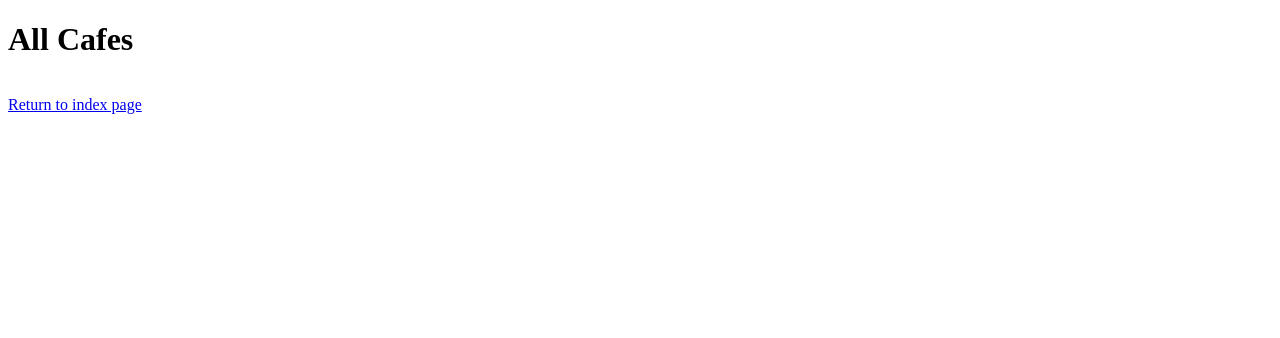
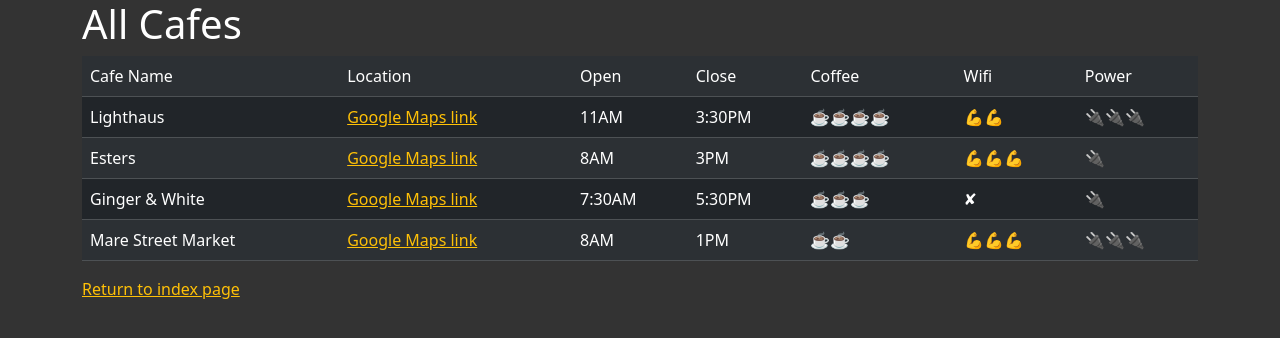
Before and after one commit to saiboT-Damaske/Day-62-starting-files-coffee-and-wifi, a Flask app: page /cafes in a window 1280 px wide. Shown: the top 338 px of the page. Run offline with Flask 3, Linux system fonts and the light colour scheme; some libraries are stand-ins or nearby versions.

Commit message:
finished add form

```diff
--- a/main.py
+++ b/main.py
@@ -1,8 +1,8 @@
-from flask import Flask, render_template
+from flask import Flask, render_template, redirect, url_for
 from flask_bootstrap import Bootstrap5
 from flask_wtf import FlaskForm
-from wtforms import StringField, SubmitField
-from wtforms.validators import DataRequired
+from wtforms import StringField, SubmitField, SelectField
+from wtforms.validators import DataRequired, URL
 import csv
 
 '''
@@ -25,6 +25,12 @@
 
 class CafeForm(FlaskForm):
     cafe = StringField('Cafe name', validators=[DataRequired()])
+    location = StringField('Google Maps url', validators=[DataRequired()])
+    opening_time = StringField('Opening time', validators=[DataRequired()])
+    closing_time = StringField('Closing time', validators=[DataRequired()])
+    coffee = SelectField('Coffee rating', choices=["☕☕☕☕", "☕☕☕", "☕☕", "☕"], validators=[DataRequired()])
+    wifi = SelectField('Wifi power', choices=["💪💪💪💪", "💪💪💪", "💪💪", "💪"], validators=[DataRequired()])
+    power = SelectField('Power power', choices=["🔌🔌🔌🔌", "🔌🔌🔌", "🔌🔌", "🔌"], validators=[DataRequired()])
     submit = SubmitField('Submit')
 
 # Exercise:
@@ -47,6 +53,15 @@
     form = CafeForm()
     if form.validate_on_submit():
         print("True")
+        with open("./cafe-data.csv", mode="a", encoding="utf-8") as csv_file:
+            csv_file.write(f"\n{form.cafe.data},"
+                           f"{form.location.data},"
+                           f"{form.opening_time.data},"
+                           f"{form.closing_time.data},"
+                           f"{form.coffee.data},"
+                           f"{form.wifi.data},"
+                           f"{form.power.data}")
+        return redirect(url_for('cafes'))
     # Exercise:
     # Make the form write a new row into cafe-data.csv
     # with   if form.validate_on_submit()
--- a/templates/add.html
+++ b/templates/add.html
@@ -9,7 +9,7 @@
 
       <h1>Add a new cafe into the database</h1>
 
-      <!-- This is where your WTForm will go -->
+      {{ render_form(form, novalidate=True) }}
 
 	  <p class="space-above"><a href="#">See all cafes</a></p>
 
--- a/templates/base.html
+++ b/templates/base.html
@@ -1,5 +1,6 @@
 <!DOCTYPE html>
 <html lang="en">
+
   <head>
     <meta charset="UTF-8" />
     <meta
@@ -8,12 +9,11 @@
     />
 
     {% block styles %}
-    <!-- Load Bootstrap-Flask CSS here -->
+      {{ bootstrap.load_css() }}
 
-    <!-- Link to the styles.css here to apply styling to all the child templates.-->
-
+    <title>{% block title %}{% endblock %}</title>
+    <link rel="stylesheet" href="./static/css/styles.css">
     {% endblock %}
-    <title>{% block title %}{% endblock %}</title>
   </head>
   <body>
     {% block content %}{% endblock %}
--- a/templates/cafes.html
+++ b/templates/cafes.html
@@ -13,9 +13,18 @@
           <!-- This is where you will write the code to render a Bootstrap
           Table that contains all the information from the
           cafe-data.csv file. -->
+        {% for row in cafes %}
+        <tr >
+            {% for item in row %} {% if item[0:4] == "http" %}
+            <td><a href="{{ item }}">Google Maps link</a></td>
+            {% else %}
+            <td>{{ item }}</td>
+            {% endif %}{% endfor %}
+        </tr>
+        {% endfor %}
   	  </table>
 
-      <p><a href="#">Return to index page</a></p>
+      <p><a href="{{ url_for('home') }}">Return to index page</a></p>
 
     </div>
   </div>
--- a/templates/index.html
+++ b/templates/index.html
@@ -8,7 +8,7 @@
   <p class="lead">Want to work in a cafe but need power and wifi?</p>
   <hr class="my-4">
   <p>You've found the right place! Checkout my collection of cafes with data on power socket availability, wifi speed and coffee quality.</p>
-  <a class="btn btn-warning btn-lg" href="#" role="button">Show Me!</a>
+  <a class="btn btn-warning btn-lg" href="{{ url_for('cafes') }}" role="button">Show Me!</a>
 </div>
     </div>
 
```
